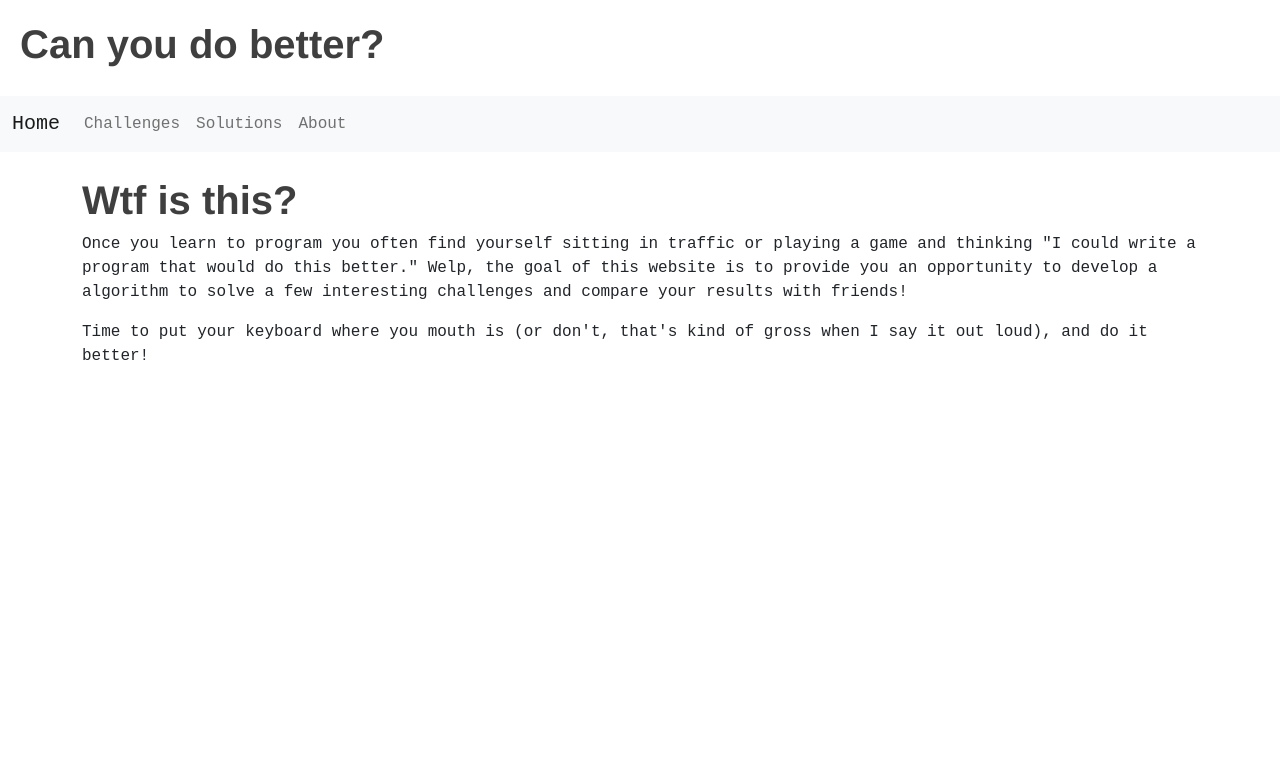
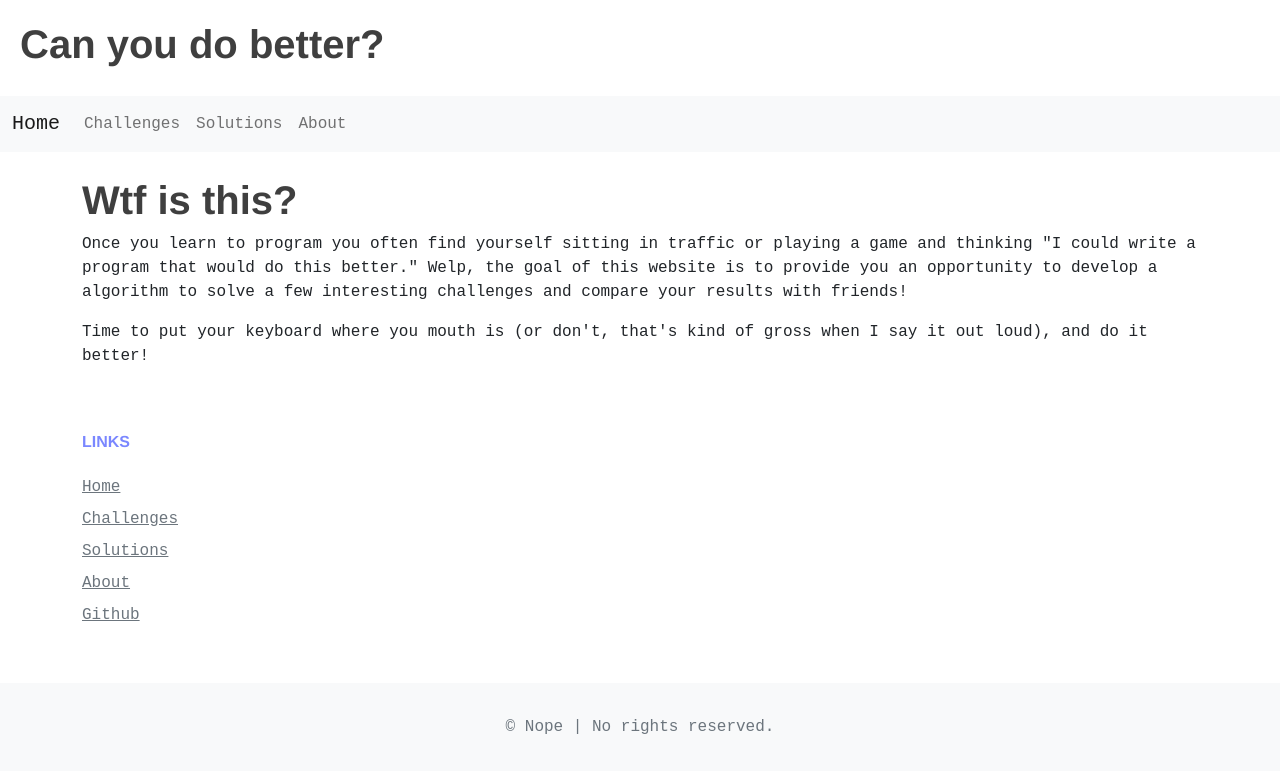
Before and after one commit to aPeter1/doitbetter, a plain HTML site: page about.html in a window 1280 px wide. Drawn offline with nearby package versions, Linux system fonts and the light colour scheme.

Commit message:
Add footer

```diff
--- a/about.html
+++ b/about.html
@@ -52,5 +52,28 @@
       <p>Time to put your keyboard where you mouth is (or don't, that's kind of gross when I say it out loud), and do it better!</p>
     </div>
 
+    <footer class="bg-white">
+      <div class="container py-5 footer">
+          <div class="col-lg-2 col-md-6 mb-4 mb-lg-0">
+            <h6 class="text-uppercase font-weight-bold mb-4">Links</h6>
+            <ul class="list-unstyled mb-0">
+              <li class="mb-2"><a href="index.html" class="text-muted">Home</a></li>
+              <li class="mb-2"><a href="challenges.html" class="text-muted">Challenges</a></li>
+              <li class="mb-2"><a href="solutions.html" class="text-muted">Solutions</a></li>
+              <li class="mb-2"><a href="about.html" class="text-muted">About</a></li>
+              <li class="mb-2"><a href="https://github.com/aPeter1/doitbetter" class="text-muted">Github</a></li>
+            </ul>
+          </div>
+        </div>
+      </div>
+
+      <!-- Copyrights -->
+      <div class="bg-light py-4">
+        <div class="container text-center">
+          <p class="text-muted mb-0 py-2">© Nope  | No rights reserved.</p>
+        </div>
+      </div>
+    </footer>
+
   </body>
 </html>
```
Also changed, not shown: challenges.html (+23 -0 lines), index.html (+23 -0 lines), solutions.html (+22 -0 lines).
